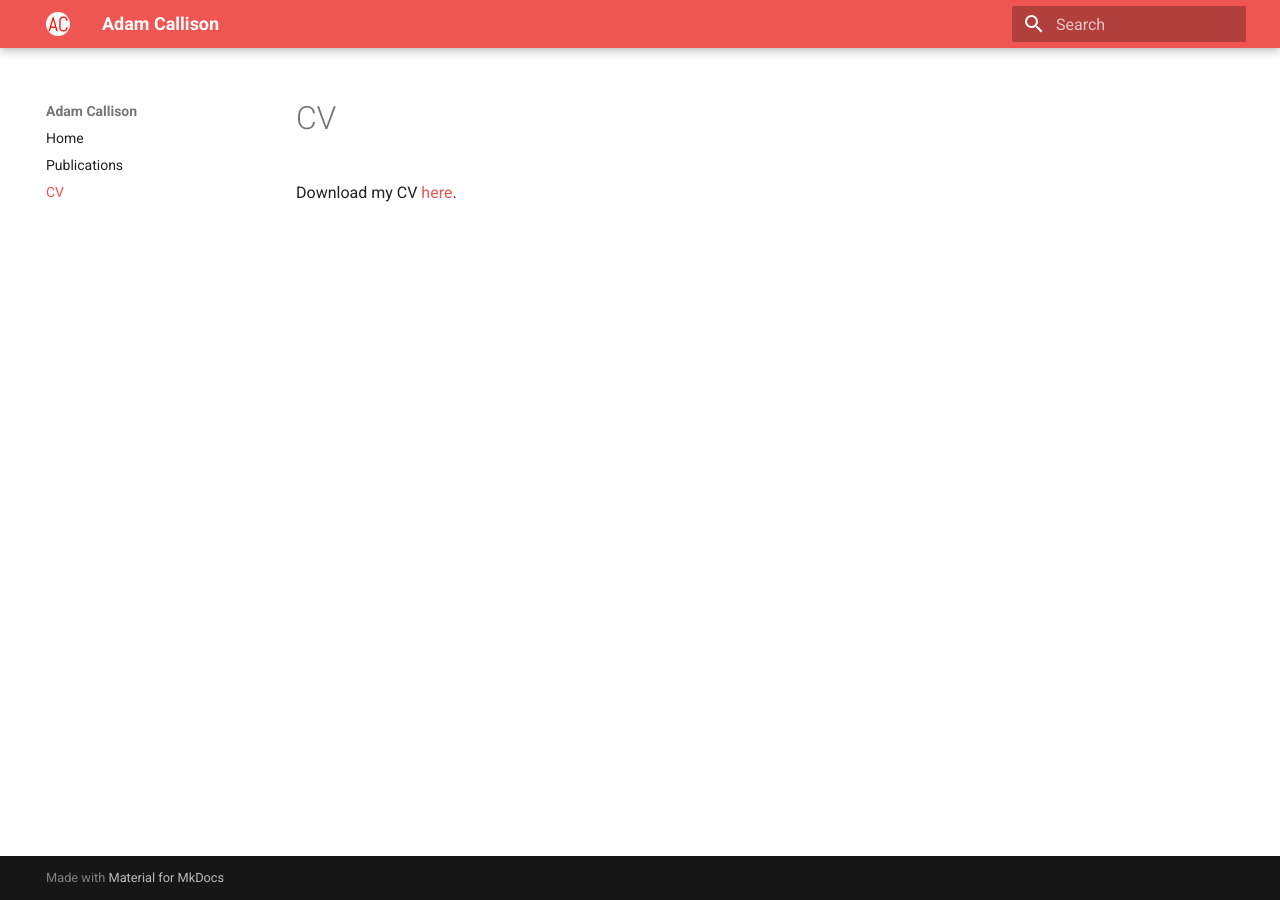
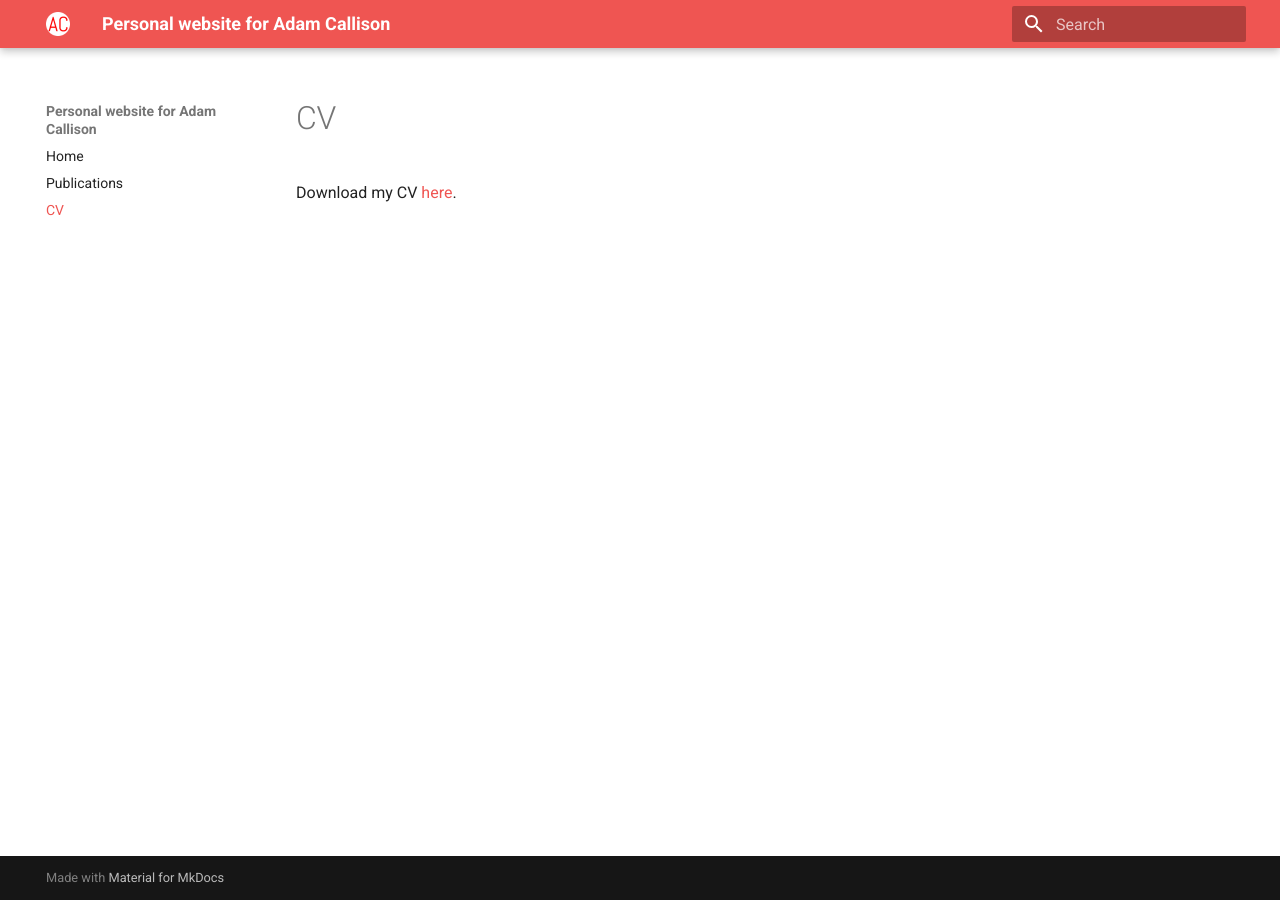
Before and after one commit to adamcallison/personal_website, an MkDocs documentation site: the page built from docs/cv.md, in a window 1280 px wide. Built offline with MkDocs 1.6.1 and Material for MkDocs 9.7.7, drawn with Linux system fonts in a browser that asks for light colours.

Commit message:
make picture circular and change site name

```diff
--- a/mkdocs.yml
+++ b/mkdocs.yml
@@ -1,4 +1,4 @@
-site_name: Adam Callison
+site_name: Personal website for Adam Callison
 site_url: https://www.adamcallison.com
 
 nav:
```
Also changed, not shown: docs/index.md (+1 -1 lines), docs/images/1581281933076.jpeg (deleted), docs/images/me.png (added).
